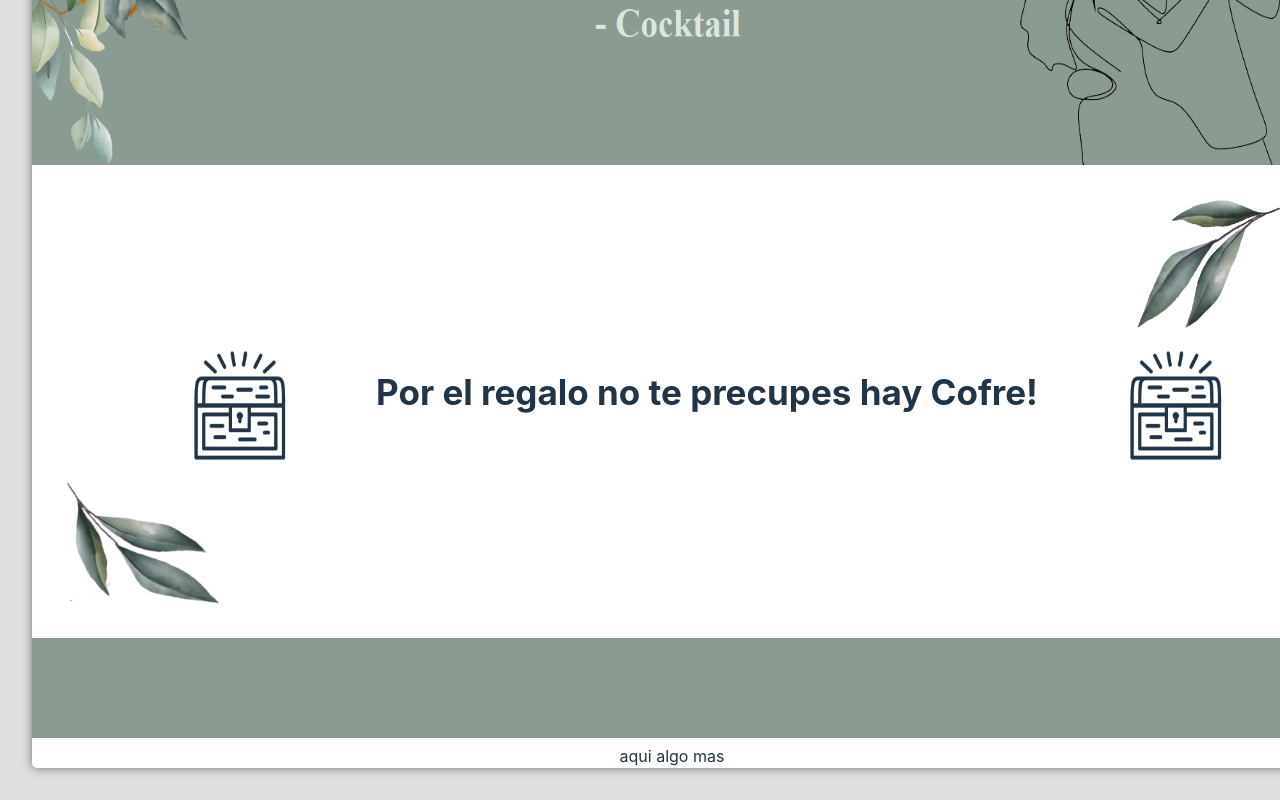
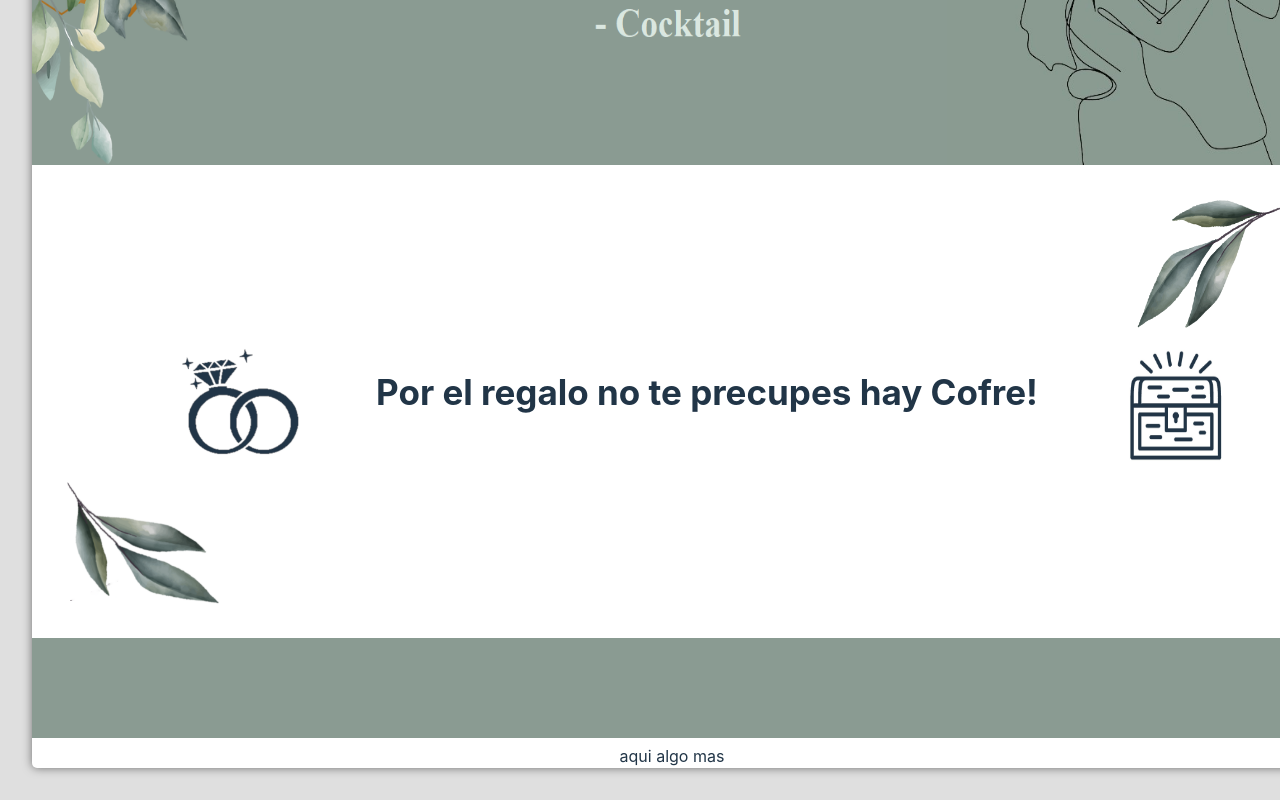
Before and after one commit to BarrDiego/WeddingInv, a React (Vite) app: page / in a window 1280 px wide. Shown: the part 4619-5419 px from the top of the page. Built offline with nearby package versions, Linux system fonts and the light colour scheme.

Commit message:
img anillos

```diff
--- a/src/components/LayoutCofre.jsx
+++ b/src/components/LayoutCofre.jsx
@@ -11,7 +11,7 @@ export const LayoutCofre = () => {
             height={140}
         />
   )
-  const rings= '/src/assets/img/chest.jpg';
+  const rings= '/src/assets/img/rings.png';
   const imageRings = (
       <img
           src={rings}
```
Also changed, not shown: src/assets/img/rings.png (added).
